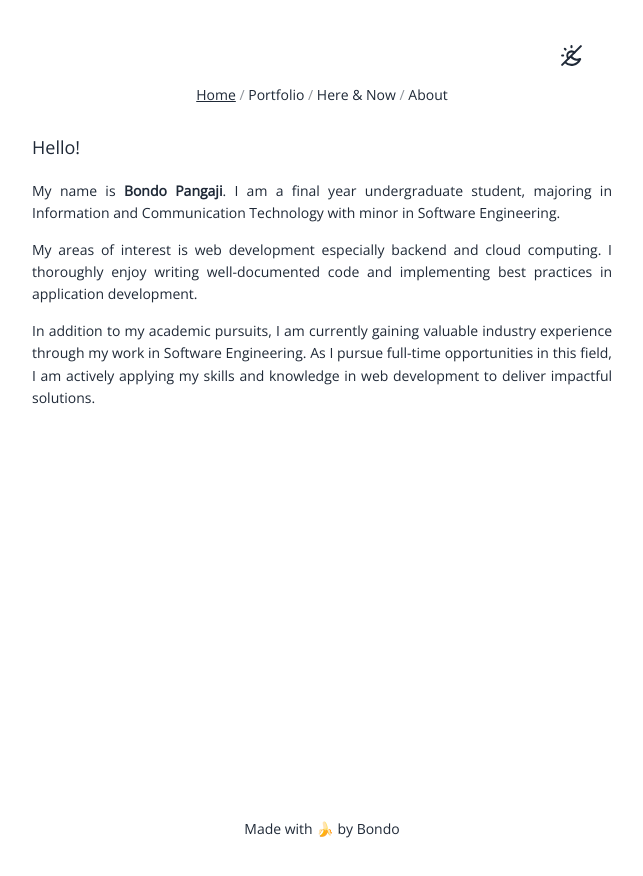
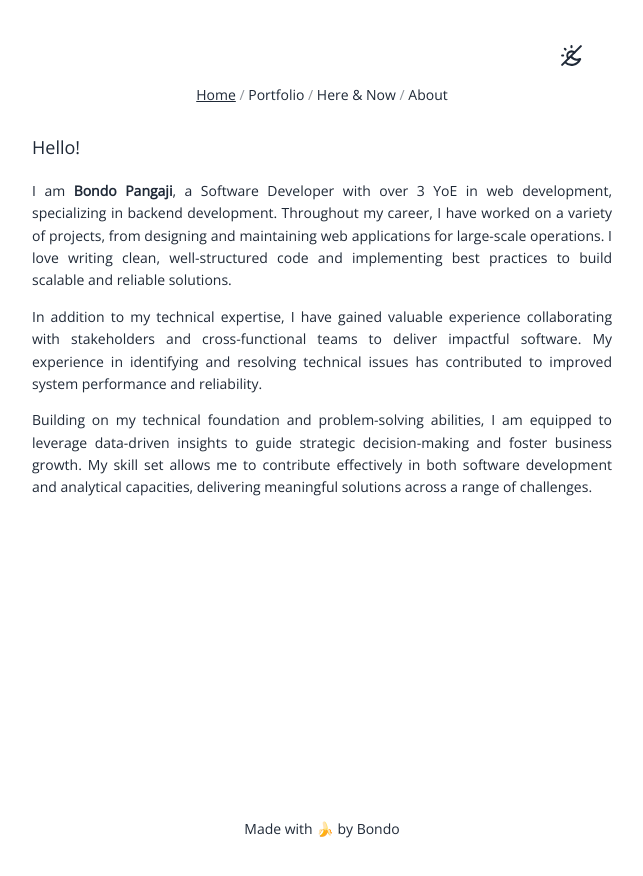
Before and after one commit to bondopangaji/bondopangaji.github.io, a Vue app: page / in a window 1280 px wide. Shown: the top 876 px of the page, without its empty margins (318-961 px from the left). Built offline with nearby package versions, Linux system fonts and the light colour scheme.

Commit message:
feat: update summary

```diff
--- a/src/views/Home.vue
+++ b/src/views/Home.vue
@@ -1,17 +1,17 @@
 <template>
   <h3 class="title">Hello!</h3>
   <p>
-    My name is <span class="bold">Bondo Pangaji</span>. I am a final year undergraduate student, majoring in
-    Information and Communication Technology with minor in Software Engineering.
+    I am <span class="bold">Bondo Pangaji</span>, a Software Developer with over 3 YoE in web development, specializing in backend development.
+    Throughout my career, I have worked on a variety of projects, from designing and maintaining web applications for large-scale operations.
+    I love writing clean, well-structured code and implementing best practices to build scalable and reliable solutions.
   </p>
   <p>
-    My areas of interest is web development especially backend and cloud computing. I thoroughly
-    enjoy writing well-documented code and implementing best practices in application development.
+    In addition to my technical expertise, I have gained valuable experience collaborating with stakeholders and cross-functional teams to deliver impactful software.
+    My experience in identifying and resolving technical issues has contributed to improved system performance and reliability.
   </p>
   <p>
-    In addition to my academic pursuits, I am currently gaining valuable industry experience through my work in Software
-    Engineering. As I pursue full-time opportunities in this field, I am actively applying my skills and knowledge in
-    web development to deliver impactful solutions.
+    Building on my technical foundation and problem-solving abilities, I am equipped to leverage data-driven insights to guide strategic decision-making and foster business growth.
+    My skill set allows me to contribute effectively in both software development and analytical capacities, delivering meaningful solutions across a range of challenges.
   </p>
 </template>
 
```
